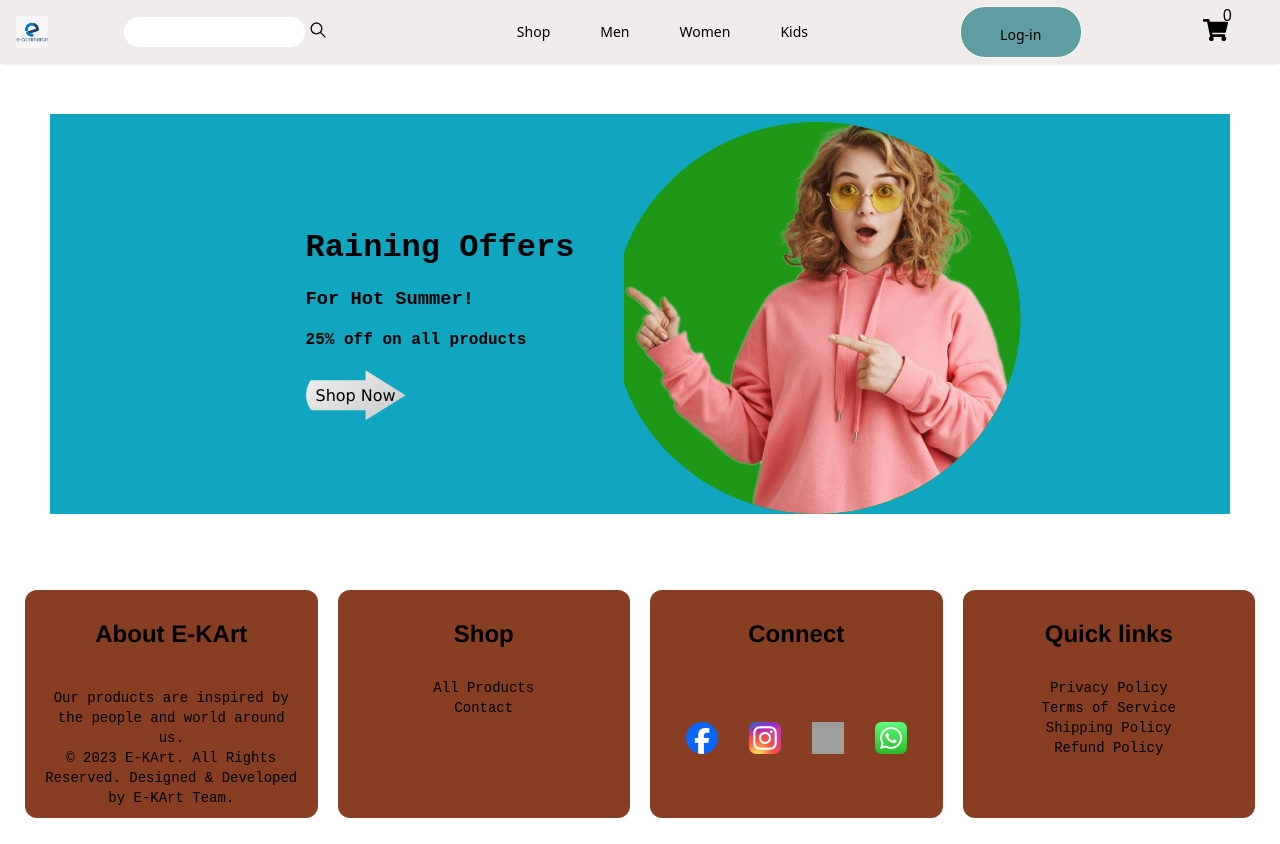
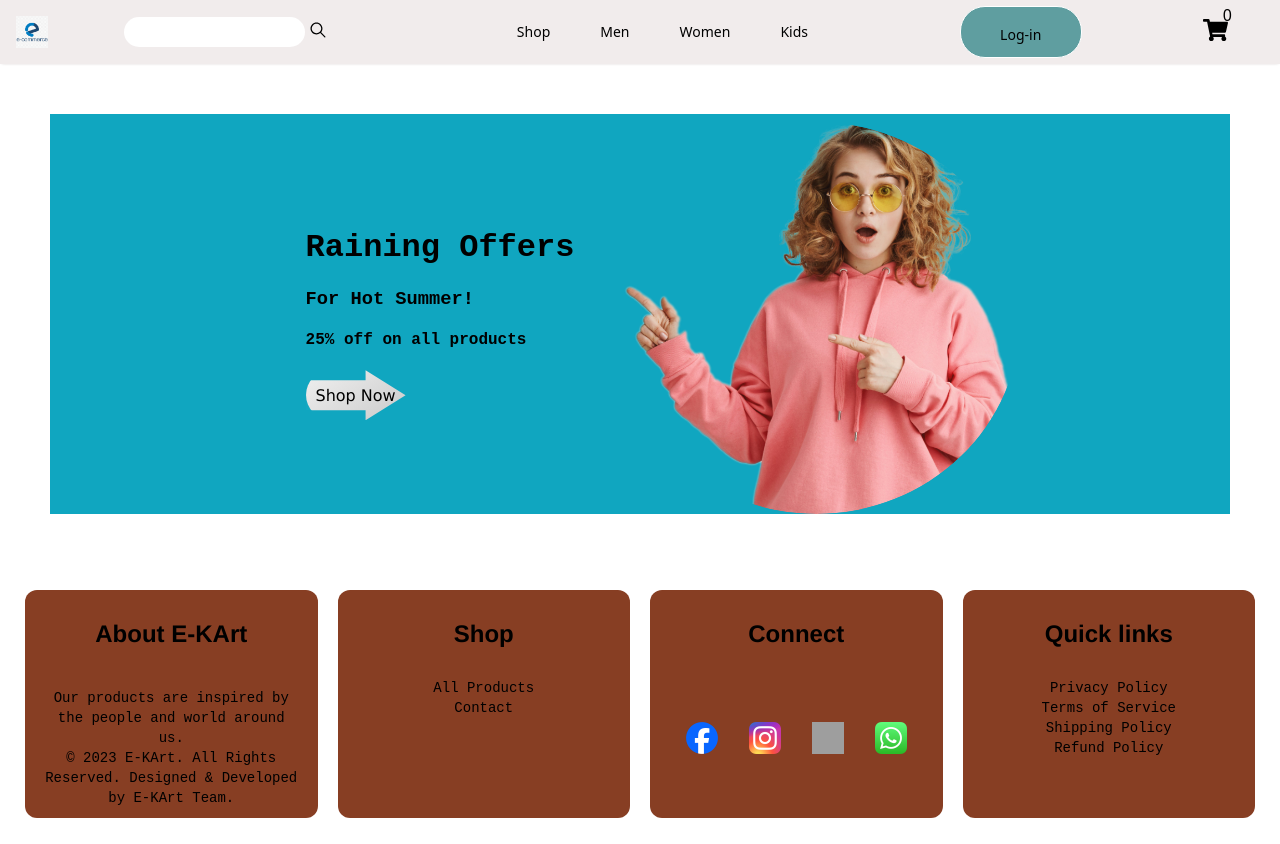
Before and after one commit to Kruger14/eshop, a React (Create React App) app: page / in a window 1280 px wide. Built offline with nearby package versions, Linux system fonts and the light colour scheme; grey boxes are pictures that could not be loaded.

Commit message:
fixed minor ui issues

```diff
--- a/src/pages/css/shop.css
+++ b/src/pages/css/shop.css
@@ -40,7 +40,6 @@
 
     .banner,
     img {
-        background-color: #1e9716;
         height: 400px;
         width: 400px;
         clip-path: ellipse(51% 49% at 48% 51%);
```
